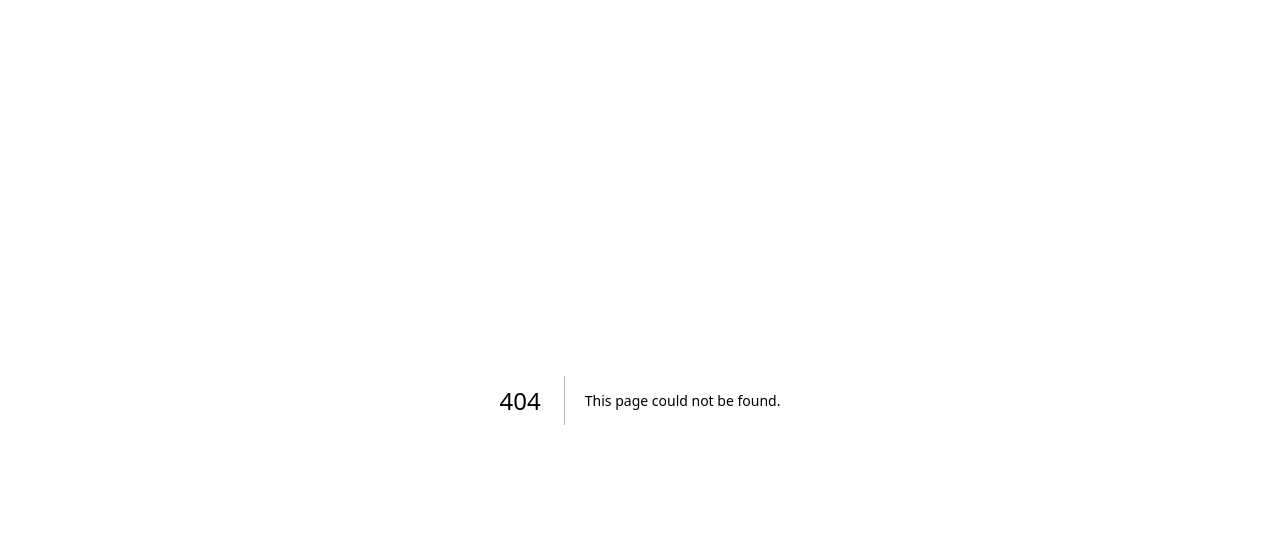
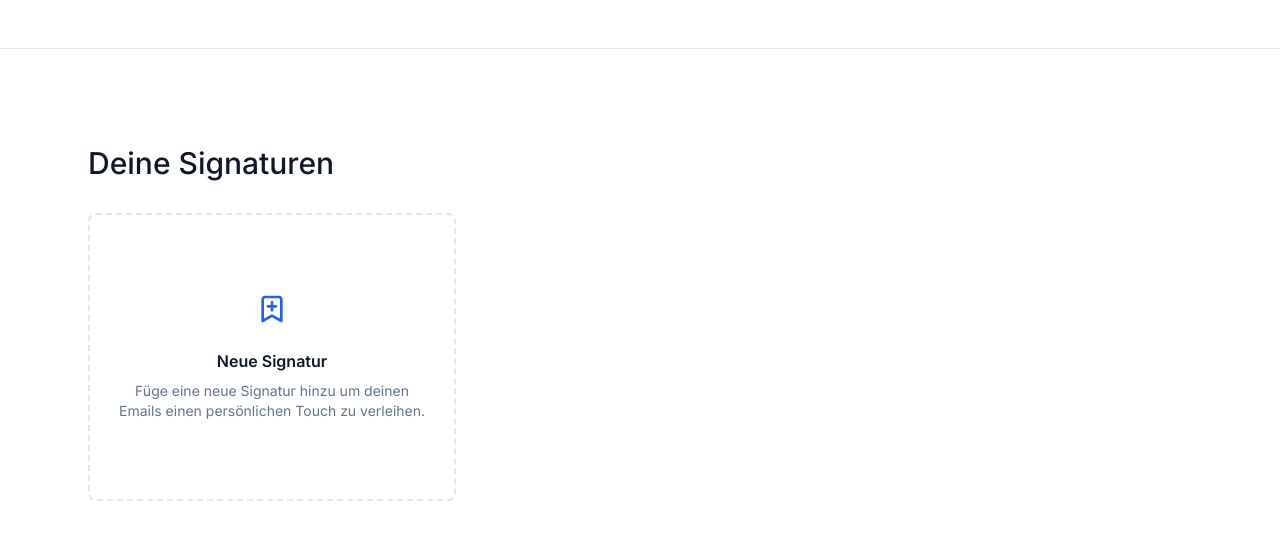
Before and after one commit to clangerOg/super-sign, a Next.js app: page /dashboard in a window 1280 px wide. Before the commit this address had no page. Shown: the top 540 px of the page. Built offline with nearby package versions, Linux system fonts and the light colour scheme.

Commit message:
feat: implement basic dashboard layout

```diff
--- a/src/app/builder/page.tsx
+++ b/src/app/builder/page.tsx
@@ -1,6 +1,7 @@
 import { BuilderTabs } from '@/components/builder-tabs';
 import { Canvas } from '@/components/canvas';
 import { BuilderBusinessForm } from '@/components/forms/builder-business-form';
+import { BuilderLayoutForm } from '@/components/forms/builder-layout-form';
 import { BuilderPersonalForm } from '@/components/forms/builder-personal-form';
 import { MailPreview } from '@/components/mail-preview';
 import { SideBar } from '@/components/side-bar';
@@ -11,6 +12,7 @@ export default async function Page() {
     <div className="flex flex-row ">
       <SideBar>
         <BuilderTabs>
+          <BuilderLayoutForm />
           <BuilderBusinessForm />
           <BuilderPersonalForm />
         </BuilderTabs>
--- /dev/null
+++ b/src/app/dashboard/layout.tsx
@@ -0,0 +1,10 @@
+import { NavBar } from '@/components/nav-bar';
+
+export default function Layout({ children }: { children: React.ReactNode }) {
+  return (
+    <>
+      <NavBar />
+      {children}
+    </>
+  );
+}
--- /dev/null
+++ b/src/app/dashboard/page.tsx
@@ -0,0 +1,32 @@
+import { Container } from '@/components/container';
+import { Shell } from '@/components/shell';
+import { BookmarkPlus } from 'lucide-react';
+
+export default function Page() {
+  return (
+    <>
+      <Shell className="mt-24">
+        <Container>
+          <p className="text-3xl font-medium text-slate-900">
+            Deine Signaturen
+          </p>
+        </Container>
+        <Container className="mt-8 grid grid-cols-3">
+          <div className="group flex h-72 cursor-pointer flex-col items-center justify-center gap-8 rounded-lg border-2 border-dashed border-slate-200 transition-colors hover:border-blue-600 hover:bg-slate-50">
+            <div className="flex flex-col items-center justify-center p-6">
+              <BookmarkPlus size={32} className="text-blue-600" />
+
+              <p className="mt-6 text-base font-semibold text-slate-900 group-hover:text-blue-600">
+                Neue Signatur
+              </p>
+              <p className="mt-2 text-center text-sm text-slate-500">
+                Füge eine neue Signatur hinzu um deinen Emails einen
+                persönlichen Touch zu verleihen.
+              </p>
+            </div>
+          </div>
+        </Container>
+      </Shell>
+    </>
+  );
+}
--- a/src/components/builder-tabs.tsx
+++ b/src/components/builder-tabs.tsx
@@ -1,7 +1,7 @@
 'use client';
 
 import * as Tabs from '@radix-ui/react-tabs';
-import { Paintbrush, Store, UserCircle } from 'lucide-react';
+import { LayoutDashboard, Paintbrush, Store, UserCircle } from 'lucide-react';
 import React, { forwardRef } from 'react';
 
 type BuilderTabsProps = Tabs.TabsProps & React.RefAttributes<HTMLDivElement>;
@@ -10,6 +10,10 @@ const tabs: {
   value: string;
   icon: React.ReactNode;
 }[] = [
+  {
+    value: 'layout',
+    icon: <LayoutDashboard />,
+  },
   {
     value: 'personal',
     icon: <UserCircle />,
--- /dev/null
+++ b/src/components/container.tsx
@@ -0,0 +1,23 @@
+import { cn } from '@/lib/utils';
+import React, { forwardRef } from 'react';
+
+type ContainerProps = Omit<
+  React.DetailedHTMLProps<React.HTMLAttributes<HTMLDivElement>, HTMLDivElement>,
+  'ref'
+>;
+
+export const Container: React.ForwardRefExoticComponent<ContainerProps> =
+  forwardRef<HTMLDivElement, ContainerProps>((props, ref) => {
+    const { className, children, ...other } = props;
+
+    return (
+      <div
+        {...other}
+        ref={ref}
+        className={cn('container relative mx-auto max-w-6xl px-6', className)}
+      >
+        {children}
+      </div>
+    );
+  });
+Container.displayName = 'Container';
--- /dev/null
+++ b/src/components/forms/builder-layout-form.tsx
@@ -0,0 +1,30 @@
+'use client';
+
+import { useSignatureContext } from '@/lib/context/signature-context';
+import * as Tabs from '@radix-ui/react-tabs';
+import React from 'react';
+
+import Image from 'next/image';
+import Layout1 from '../../../public/images/singature-layout-1.png';
+
+type Props = {};
+
+export const BuilderLayoutForm: React.FC<Props> = (props) => {
+  const { setField, signatureProps } = useSignatureContext();
+
+  return (
+    <Tabs.Content value="layout">
+      <p className="text-lg font-semibold text-slate-900">Layout</p>
+      <p className="mt-2 text-sm font-normal text-slate-500">
+        Wähle ein Layout, das am besten zu dir passt.
+      </p>
+      <div className="mt-12 flex flex-col items-center justify-center gap-8 space-y-8">
+        <Image
+          src={Layout1}
+          alt="Layout 1"
+          className="w-2/3 rounded-lg border border-slate-200"
+        />
+      </div>
+    </Tabs.Content>
+  );
+};
--- a/src/components/nav-bar.tsx
+++ b/src/components/nav-bar.tsx
@@ -1,6 +1,4 @@
 import { cn } from '@/lib/utils';
-import { Home } from 'lucide-react';
-import Link from 'next/link';
 import React, { forwardRef } from 'react';
 
 type NavBarElement = React.ElementRef<'div'>;
@@ -17,24 +15,8 @@ export const NavBar: React.FC<NavBarProps> = forwardRef<
     <div
       ref={ref}
       {...other}
-      className={cn(
-        'fixed bottom-0 w-full border-t border-l-slate-100 bg-slate-50 p-6',
-        className
-      )}
-    >
-      <ul className="flex items-center justify-around">
-        <li>
-          <Link href={'/'}>
-            <Home />
-          </Link>
-        </li>
-        <li>
-          <Link href={'/'}>
-            <Home />
-          </Link>
-        </li>
-      </ul>
-    </div>
+      className={cn('sticky top-0 w-full border-b p-6', className)}
+    ></div>
   );
 });
 
--- /dev/null
+++ b/src/components/shell.tsx
@@ -0,0 +1,28 @@
+import { cn } from '@/lib/utils';
+import React, { forwardRef } from 'react';
+
+type ShellProps = Omit<
+  React.DetailedHTMLProps<React.HTMLAttributes<HTMLDivElement>, HTMLDivElement>,
+  'ref'
+>;
+
+export const Shell: React.ForwardRefExoticComponent<ShellProps> = forwardRef<
+  HTMLDivElement,
+  ShellProps
+>((props, ref) => {
+  const { className, children, ...other } = props;
+
+  return (
+    <section
+      {...other}
+      ref={ref}
+      className={cn(
+        'relative flex flex-col items-center justify-center',
+        className
+      )}
+    >
+      {children}
+    </section>
+  );
+});
+Shell.displayName = 'Shell';
```
Also changed, not shown: public/images/singature-layout-1.png (added).
